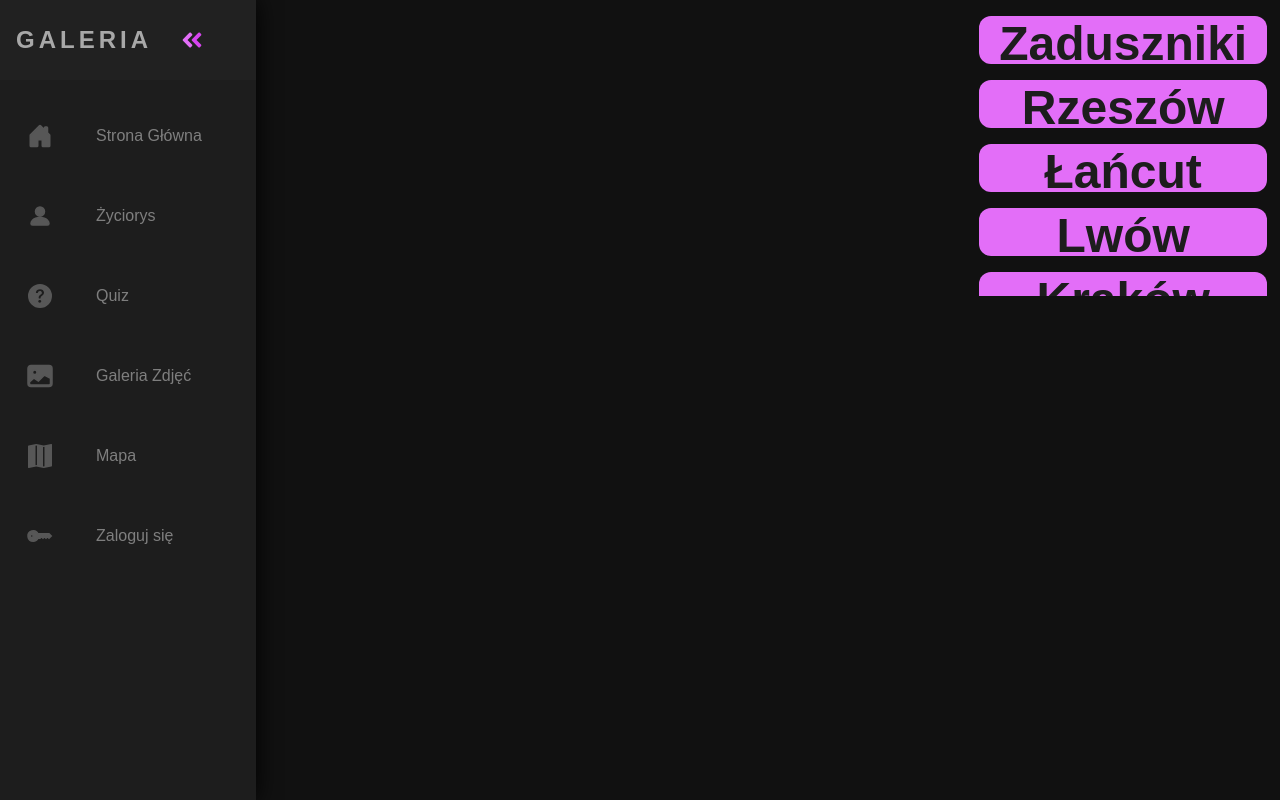
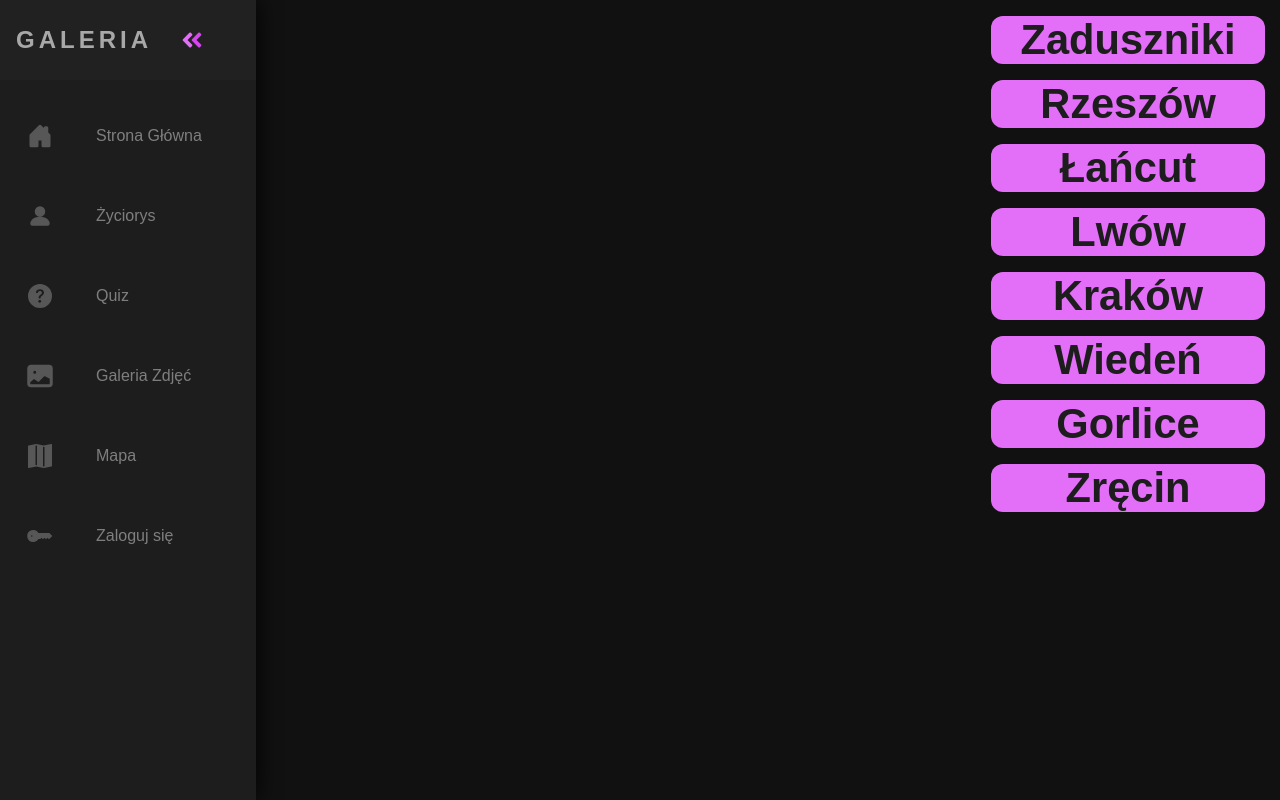
Before and after one commit to Gami13/IgnacyLukasiewiczProject, a PHP site: page /map.php in a window 1280 px wide. Run offline with PHP 8.4, Linux system fonts and the light colour scheme; some libraries are stand-ins or nearby versions.

Commit message:
final commit ig

```diff
--- a/css.css
+++ b/css.css
@@ -1036,7 +1032,7 @@ cursor: pointer;
 .map {
   display: flex;
   flex-direction: row;
-  width: 94vw;
+  width: 100%;
   height: 100vh;
   overflow: hidden;
 }
@@ -1044,6 +1040,7 @@ cursor: pointer;
 .map > .menu {
   display: flex;
   flex-direction: column;
+  width: calc(100vw - 5rem - 70vw);
 }
 
 #map {
@@ -1052,12 +1049,12 @@ cursor: pointer;
 }
 
 .map > .menu > .selection {
-  width: 25vw;
-  max-height: 37vh;
+  width: 100%;
+  height: fit-content;
   display: flex;
   align-items: center;
   flex-direction: column;
-  overflow-y: scroll;
+  justify-content: center;
 }
 
 .map > .menu > .selection > h1 {
@@ -1066,7 +1063,7 @@ cursor: pointer;
   width: 90%;
   height: 3rem;
   border-radius: var(--roundedM);
-  font-size: 3rem;
+  font-size: 2.6rem;
   font-weight: bold;
   color: var(--firstColor);
   transition-duration: 200ms;
@@ -1075,10 +1072,13 @@ cursor: pointer;
   text-align: center;
   margin-top: 1rem;
 }
+.map > .menu > .selection > h1:hover {
+  background-color: var(--secondaryAccentColor);
+}
 
 .map > .menu > .information {
   width: 25vw;
-  height: 58vh;
+  height: fit-content;
   text-align: center;
   font-size: 2rem;
 }
--- a/map.php
+++ b/map.php
@@ -11,11 +11,10 @@ giveHead('Galeria');
 </style>
 <script src="https://cdn.jsdelivr.net/gh/openlayers/openlayers.github.io@master/en/v6.13.0/build/ol.js"></script>
 <div class="map">
-    <div id="map" class="mapa"></div>
+    <div id="map"></div>
     <script type="text/javascript">
-
         var a = new ol.Feature({
-            geometry: new ol.geom.Point(ol.proj.fromLonLat([20, 20])),
+            geometry: new ol.geom.Point(ol.proj.fromLonLat([19.46047360048254, 52.1436588638329])),
         });
 
         const source = new ol.source.Vector({
@@ -25,8 +24,8 @@ giveHead('Galeria');
             source: source,
         });
         const view = new ol.View({
-                center: ol.proj.fromLonLat([37.41, 8.82]),
-                zoom: 4
+            center: ol.proj.fromLonLat([19.46047360048254, 52.1436588638329]),
+            zoom: 7
         })
         source.addFeature(a);
         var map = new ol.Map({
@@ -42,7 +41,7 @@ giveHead('Galeria');
 
         function flyTo(location, done) {
             const duration = 2000;
-            const zoom = 13;//view.getZoom();
+            const zoom = 13; //view.getZoom();
             let parts = 2;
             let called = false;
 
@@ -72,7 +71,6 @@ giveHead('Galeria');
                 callback
             );
         }
-
     </script>
 
     <div class="menu">
@@ -91,29 +89,6 @@ giveHead('Galeria');
 
         </div>
     </div>
-    <!-- <h1>Zaduszniki</h1> 50.4641263,21.4448555,14
-
-
-    <h1>Rzeszów</h1> 50.0053456,21.8483723
-
-
-    <h1>Łańcut</h1> 50.0695947,22.1896405
-
-
-    <h1>Lwów</h1> 49.8326046,23.8721529
-
-
-    <h1>Kraków</h1> 50.0464284,19.7246942
-
-
-    <h1>Wiedeń</h1> 48.2203445,16.09988
-
-
-    <h1>Gorlice</h1> 49.6662696,21.1286356
-
-
-    <h1>Zręcin</h1> 49.6655313,21.6482216
-     -->
 </div>
 <?php
 include_once('footer.html')
```
Also changed, not shown: other parts of css.css (+35 -13 lines), index.php (+5 -5 lines), img/map.png (added). Lines whose indentation alone changed are shown as unchanged.
